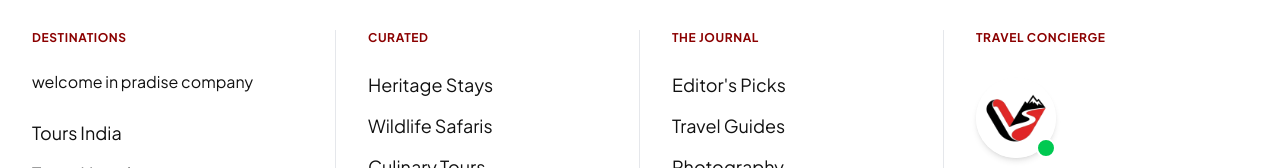
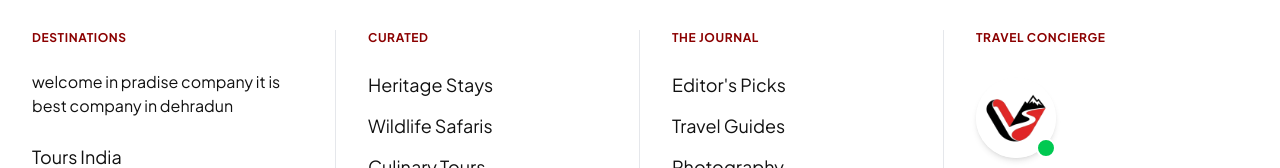
Before and after one commit to paradise-yatra/voya-trail, a Next.js app: page /about in a window 1280 px wide. Shown: the part 325-493 px from the top of the page. Built offline with nearby package versions, Linux system fonts and the light colour scheme; no server answers.

Commit message:
Update footer.tsx

```diff
--- a/components/footer.tsx
+++ b/components/footer.tsx
@@ -30,7 +30,7 @@ export function Footer() {
             <h3 className="text-lg font-bold uppercase tracking-wider text-[#8B0000] dark:text-[#E63946] font-sans text-xs">
               Destinations
             </h3>
-            <h4>welcome in pradise company </h4>
+            <h4>welcome in pradise company it is best company in dehradun </h4>
             <nav className="flex flex-col gap-3 text-xl md:text-lg leading-relaxed text-foreground dark:text-gray-200">
               <Link
                 href="/india-tours"
```
